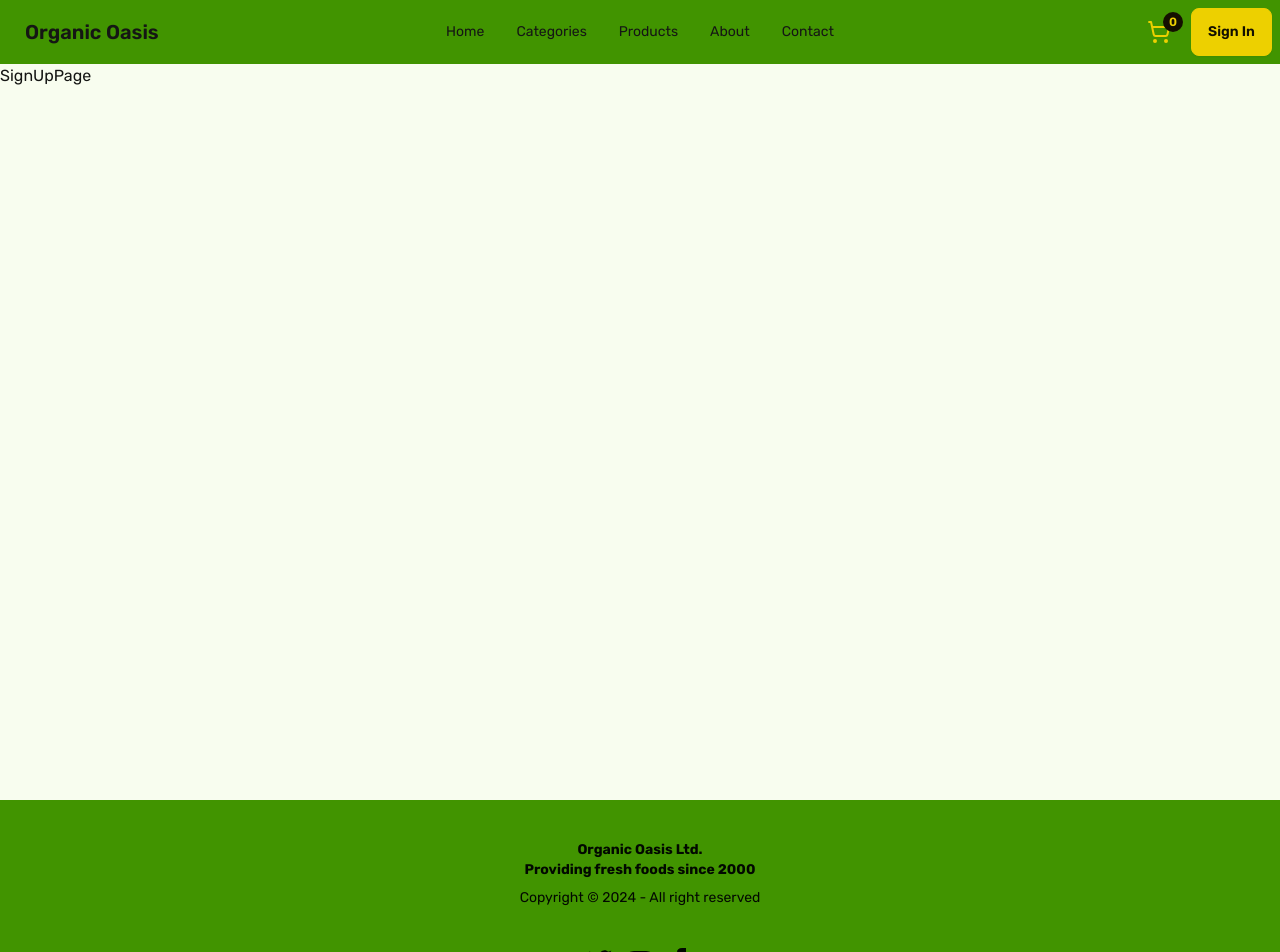
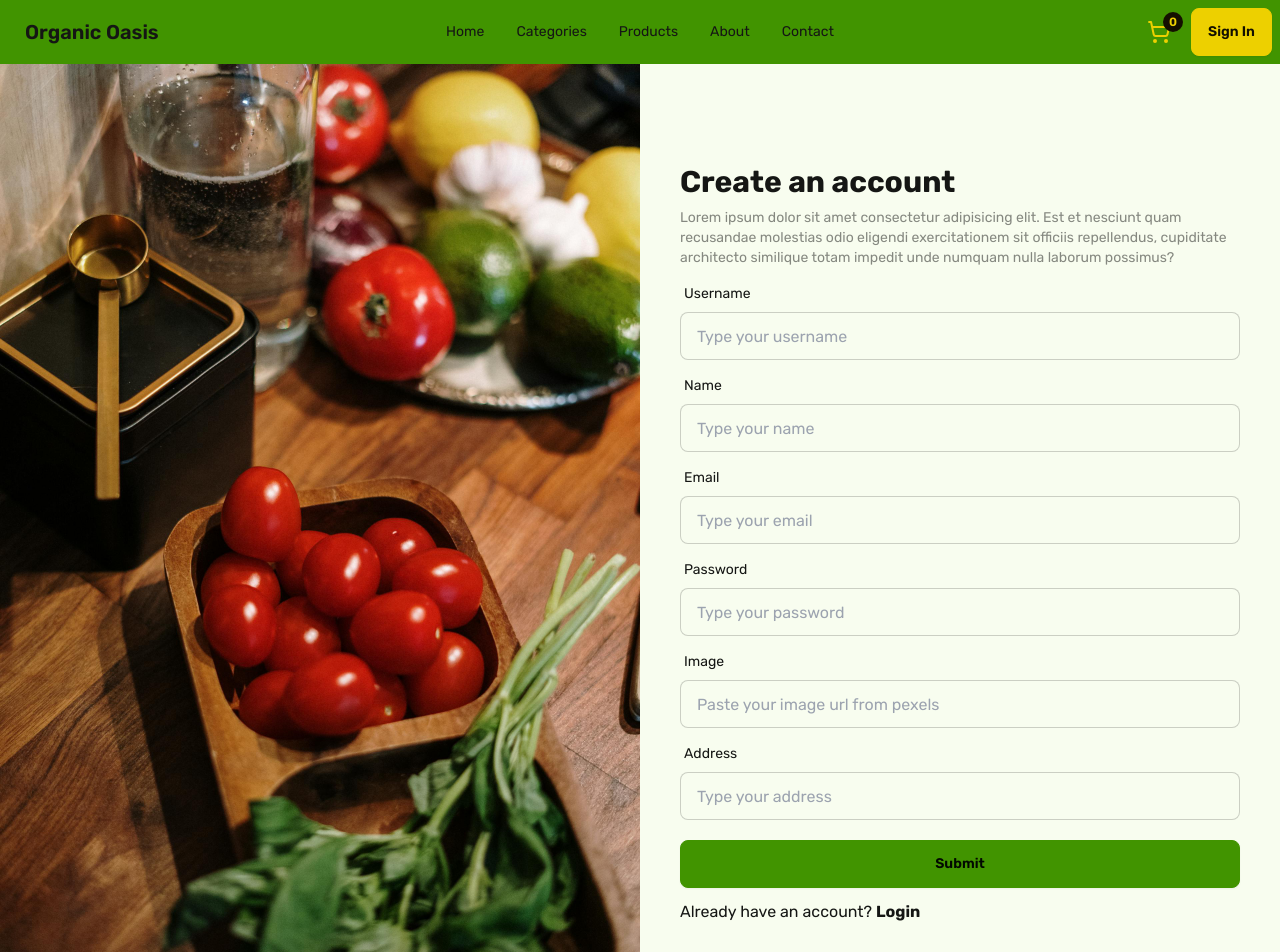
Before and after one commit to shohan-pherones/organic-oasis-frontend, a Next.js app: page /sign-up in a window 1280 px wide. Shown: the top 952 px of the page. Built offline with nearby package versions, Linux system fonts and the light colour scheme.

Commit message:
create register page

```diff
--- a/package.json
+++ b/package.json
@@ -9,6 +9,7 @@
     "lint": "next lint"
   },
   "dependencies": {
+    "@hookform/resolvers": "^3.9.1",
     "@reduxjs/toolkit": "^2.4.0",
     "axios": "^1.7.7",
     "clsx": "^2.1.1",
@@ -16,11 +17,13 @@
     "next": "14.2.18",
     "react": "^18",
     "react-dom": "^18",
+    "react-hook-form": "^7.54.0",
     "react-hot-toast": "^2.4.1",
     "react-query": "^3.39.3",
     "react-redux": "^9.1.2",
     "redux-persist": "^6.0.0",
-    "tailwind-merge": "^2.5.4"
+    "tailwind-merge": "^2.5.4",
+    "zod": "^3.23.8"
   },
   "devDependencies": {
     "@types/node": "^20",
--- a/src/app/(auth)/sign-up/page.tsx
+++ b/src/app/(auth)/sign-up/page.tsx
@@ -1,5 +1,181 @@
+"use client";
+
+import { IRegistration } from "@/interfaces";
+import { registerSchema } from "@/schemas";
+import { zodResolver } from "@hookform/resolvers/zod";
+import Image from "next/image";
+import { useRouter } from "next/navigation";
+import { useForm } from "react-hook-form";
+
 const SignUpPage = () => {
-  return <div>SignUpPage</div>;
+  const {
+    register,
+    handleSubmit,
+    formState: { errors },
+  } = useForm<IRegistration>({
+    resolver: zodResolver(registerSchema),
+  });
+  const router = useRouter();
+
+  const onSubmit = (data: IRegistration) => {
+    console.log(data);
+  };
+
+  return (
+    <main>
+      <section className="grid grid-cols-1 md:grid-cols-2">
+        <div className="order-last md:order-first overflow-hidden w-full h-full">
+          <Image
+            src="/images/registration.jpg"
+            alt="Registration"
+            width={1080}
+            height={1920}
+            priority
+            className="w-full h-full object-cover"
+          />
+        </div>
+        <form
+          onSubmit={handleSubmit(onSubmit)}
+          className="wrapper flex flex-col gap-2 justify-center"
+        >
+          <h3 className="text-2xl md:text-3xl font-bold">Create an account</h3>
+          <p className="text-sm opacity-50">
+            Lorem ipsum dolor sit amet consectetur adipisicing elit. Est et
+            nesciunt quam recusandae molestias odio eligendi exercitationem sit
+            officiis repellendus, cupiditate architecto similique totam impedit
+            unde numquam nulla laborum possimus?
+          </p>
+          <label htmlFor="username" className="form-control w-full">
+            <div className="label">
+              <span className="label-text">Username</span>
+            </div>
+            <input
+              {...register("username")}
+              type="text"
+              id="username"
+              placeholder="Type your username"
+              className="input input-bordered w-full"
+            />
+            {errors.username && (
+              <div className="label">
+                <span className="label-text-alt text-red-500">
+                  {errors.username.message}
+                </span>
+              </div>
+            )}
+          </label>
+          <label htmlFor="name" className="form-control w-full">
+            <div className="label">
+              <span className="label-text">Name</span>
+            </div>
+            <input
+              {...register("name")}
+              type="text"
+              id="name"
+              placeholder="Type your name"
+              className="input input-bordered w-full"
+            />
+            {errors.name && (
+              <div className="label">
+                <span className="label-text-alt text-red-500">
+                  {errors.name.message}
+                </span>
+              </div>
+            )}
+          </label>
+          <label htmlFor="email" className="form-control w-full">
+            <div className="label">
+              <span className="label-text">Email</span>
+            </div>
+            <input
+              {...register("email")}
+              type="email"
+              id="email"
+              placeholder="Type your email"
+              className="input input-bordered w-full"
+            />
+            {errors.email && (
+              <div className="label">
+                <span className="label-text-alt text-red-500">
+                  {errors.email.message}
+                </span>
+              </div>
+            )}
+          </label>
+          <label htmlFor="password" className="form-control w-full">
+            <div className="label">
+              <span className="label-text">Password</span>
+            </div>
+            <input
+              {...register("password")}
+              type="password"
+              id="password"
+              placeholder="Type your password"
+              className="input input-bordered w-full"
+            />
+            {errors.password && (
+              <div className="label">
+                <span className="label-text-alt text-red-500">
+                  {errors.password.message}
+                </span>
+              </div>
+            )}
+          </label>
+          <label htmlFor="image" className="form-control w-full">
+            <div className="label">
+              <span className="label-text">Image</span>
+            </div>
+            <input
+              {...register("image")}
+              type="text"
+              id="image"
+              placeholder="Paste your image url from pexels"
+              className="input input-bordered w-full"
+            />
+            {errors.image && (
+              <div className="label">
+                <span className="label-text-alt text-red-500">
+                  {errors.image.message}
+                </span>
+              </div>
+            )}
+          </label>
+          <label htmlFor="address" className="form-control w-full">
+            <div className="label">
+              <span className="label-text">Address</span>
+            </div>
+            <input
+              {...register("address")}
+              type="text"
+              id="address"
+              placeholder="Type your address"
+              className="input input-bordered w-full"
+            />
+            {errors.address && (
+              <div className="label">
+                <span className="label-text-alt text-red-500">
+                  {errors.address.message}
+                </span>
+              </div>
+            )}
+          </label>
+          <button type="submit" className="mt-3 btn btn-primary">
+            Submit
+          </button>
+          <p className="mt-1">
+            Already have an account?{" "}
+            <button
+              className="link link-hover font-bold"
+              type="button"
+              onClick={() => router.push("/sign-in")}
+            >
+              Login
+            </button>
+          </p>
+        </form>
+      </section>
+    </main>
+  );
 };
 
 export default SignUpPage;
--- /dev/null
+++ b/src/schemas/index.ts
@@ -0,0 +1,32 @@
+import { z } from "zod";
+
+export const registerSchema = z.object({
+  username: z
+    .string()
+    .min(3)
+    .max(30)
+    .regex(/^[a-zA-Z0-9_]+$/, {
+      message:
+        "Username should only contain letters, numbers, and underscores.",
+    }),
+  name: z.string().min(1, { message: "Name is required." }),
+  email: z.string().email({ message: "Invalid email format." }),
+  password: z
+    .string()
+    .min(8, { message: "Password must be at least 8 characters long." })
+    .regex(/[A-Z]/, {
+      message: "Password must contain at least one uppercase letter.",
+    })
+    .regex(/[a-z]/, {
+      message: "Password must contain at least one lowercase letter.",
+    })
+    .regex(/[0-9]/, { message: "Password must contain at least one number." })
+    .regex(/[@$!%*?&]/, {
+      message:
+        "Password must contain at least one special character (@$!%*?&).",
+    }),
+  image: z.string().url({ message: "Invalid image URL format." }),
+  address: z
+    .string()
+    .min(5, { message: "Address must be at least 5 characters long." }),
+});
```
Also changed, not shown: public/images/registration.jpg (added), 1 other file (tests, documents, lock files or other folders).
